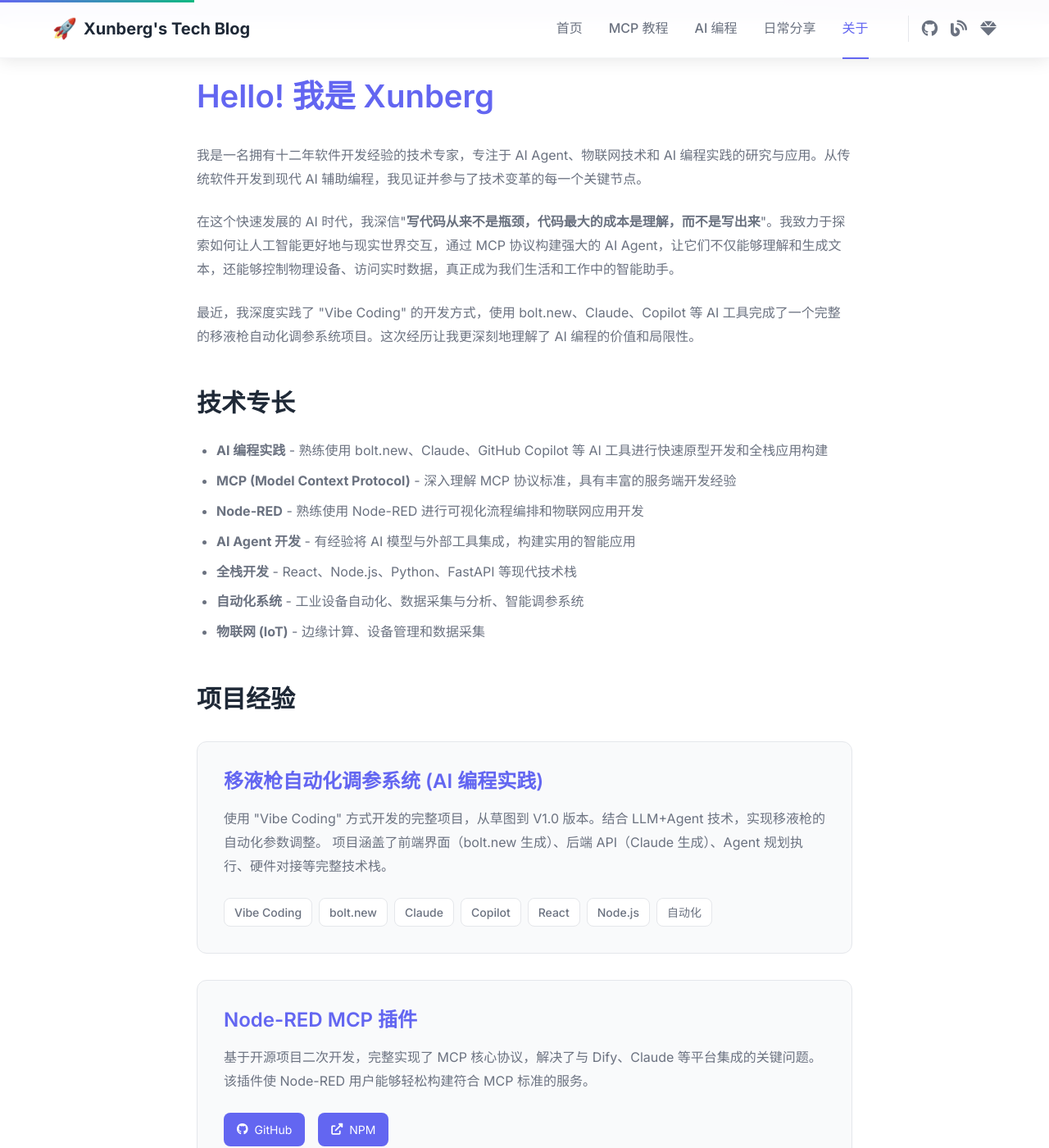
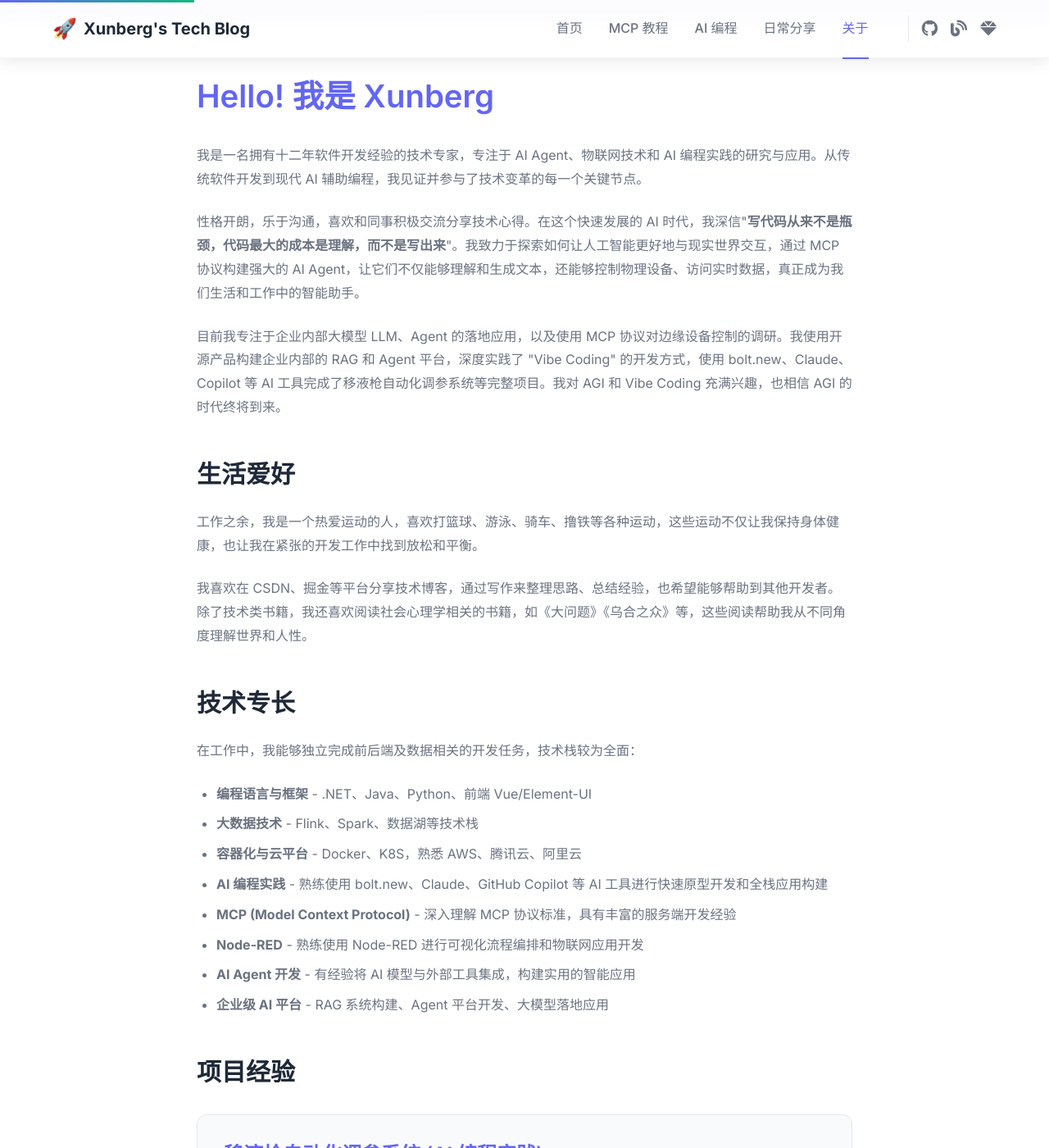
Before and after one commit to xunberg/xunberg.github.io, a Jekyll site: the page built from about.md, in a window 1280 px wide and 1400 px high, scrolled down 429 px. Shown: the whole window at 82% size. Built offline with Jekyll 4.4.1, drawn with Linux system fonts in a browser that asks for light colours.

Commit message:
fix about me

```diff
--- a/about.md
+++ b/about.md
@@ -24,20 +24,33 @@
           我是一名拥有十二年软件开发经验的技术专家，专注于 AI Agent、物联网技术和 AI 编程实践的研究与应用。从传统软件开发到现代 AI 辅助编程，我见证并参与了技术变革的每一个关键节点。
         </p>
         <p>
-          在这个快速发展的 AI 时代，我深信"<strong>写代码从来不是瓶颈，代码最大的成本是理解，而不是写出来</strong>"。我致力于探索如何让人工智能更好地与现实世界交互，通过 MCP 协议构建强大的 AI Agent，让它们不仅能够理解和生成文本，还能够控制物理设备、访问实时数据，真正成为我们生活和工作中的智能助手。
+          性格开朗，乐于沟通，喜欢和同事积极交流分享技术心得。在这个快速发展的 AI 时代，我深信"<strong>写代码从来不是瓶颈，代码最大的成本是理解，而不是写出来</strong>"。我致力于探索如何让人工智能更好地与现实世界交互，通过 MCP 协议构建强大的 AI Agent，让它们不仅能够理解和生成文本，还能够控制物理设备、访问实时数据，真正成为我们生活和工作中的智能助手。
         </p>
         <p>
-          最近，我深度实践了 "Vibe Coding" 的开发方式，使用 bolt.new、Claude、Copilot 等 AI 工具完成了一个完整的移液枪自动化调参系统项目。这次经历让我更深刻地理解了 AI 编程的价值和局限性。
+          目前我专注于企业内部大模型 LLM、Agent 的落地应用，以及使用 MCP 协议对边缘设备控制的调研。我使用开源产品构建企业内部的 RAG 和 Agent 平台，深度实践了 "Vibe Coding" 的开发方式，使用 bolt.new、Claude、Copilot 等 AI 工具完成了移液枪自动化调参系统等完整项目。我对 AGI 和 Vibe Coding 充满兴趣，也相信 AGI 的时代终将到来。
         </p>
+
+        <h3>生活爱好</h3>
+        <p>
+          工作之余，我是一个热爱运动的人，喜欢打篮球、游泳、骑车、撸铁等各种运动，这些运动不仅让我保持身体健康，也让我在紧张的开发工作中找到放松和平衡。
+        </p>
+        <p>
+          我喜欢在 CSDN、掘金等平台分享技术博客，通过写作来整理思路、总结经验，也希望能够帮助到其他开发者。除了技术类书籍，我还喜欢阅读社会心理学相关的书籍，如《大问题》《乌合之众》等，这些阅读帮助我从不同角度理解世界和人性。
+        </p>
+
         <h3>技术专长</h3>
+        <p>
+          在工作中，我能够独立完成前后端及数据相关的开发任务，技术栈较为全面：
+        </p>
         <ul>
+          <li><strong>编程语言与框架</strong> - .NET、Java、Python、前端 Vue/Element-UI</li>
+          <li><strong>大数据技术</strong> - Flink、Spark、数据湖等技术栈</li>
+          <li><strong>容器化与云平台</strong> - Docker、K8S，熟悉 AWS、腾讯云、阿里云</li>
           <li><strong>AI 编程实践</strong> - 熟练使用 bolt.new、Claude、GitHub Copilot 等 AI 工具进行快速原型开发和全栈应用构建</li>
           <li><strong>MCP (Model Context Protocol)</strong> - 深入理解 MCP 协议标准，具有丰富的服务端开发经验</li>
           <li><strong>Node-RED</strong> - 熟练使用 Node-RED 进行可视化流程编排和物联网应用开发</li>
           <li><strong>AI Agent 开发</strong> - 有经验将 AI 模型与外部工具集成，构建实用的智能应用</li>
-          <li><strong>全栈开发</strong> - React、Node.js、Python、FastAPI 等现代技术栈</li>
-          <li><strong>自动化系统</strong> - 工业设备自动化、数据采集与分析、智能调参系统</li>
-          <li><strong>物联网 (IoT)</strong> - 边缘计算、设备管理和数据采集</li>
+          <li><strong>企业级 AI 平台</strong> - RAG 系统构建、Agent 平台开发、大模型落地应用</li>
         </ul>
         <h3>项目经验</h3>
         <div class="project-list">
```
